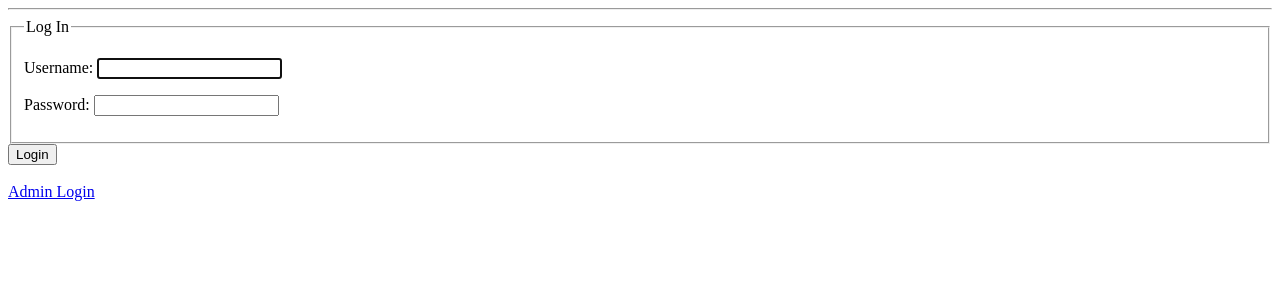
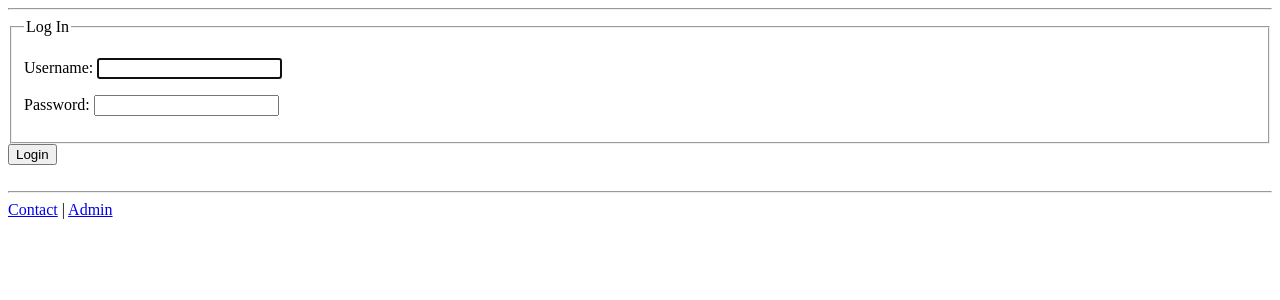
Before and after one commit to robbiecares/Portfolio, a Django app: page /login/ in a window 1280 px wide. Shown: the part 26-326 px from the top of the page. Run offline with Django 3.2, Linux system fonts and the light colour scheme.

Commit message:
moved admin login link into the footer of base.html

```diff
--- a/portfolio/templates/portfolio/base.html
+++ b/portfolio/templates/portfolio/base.html
@@ -32,5 +32,9 @@
         {% endif %}
         {% block content %}
         {% endblock content %}
+        <hr>
+        <footer>
+            <a href="mailto: robbiecares@gmail.com" target="_blank">Contact</a> |
+            <a class="nav-item nav-link" href="{% url 'admin:index' %}">Admin</a></footer>
     </body>
 </html>
--- a/users/templates/users/login.html
+++ b/users/templates/users/login.html
@@ -21,5 +21,5 @@
         </div>
     </div>
     <br>
-    <a class="nav-item nav-link" href="{% url 'admin:index' %}">Admin Login</a>
+<!--    <a class="nav-item nav-link" href="{% url 'admin:index' %}">Admin Login</a>-->
 {% endblock content %}
```
